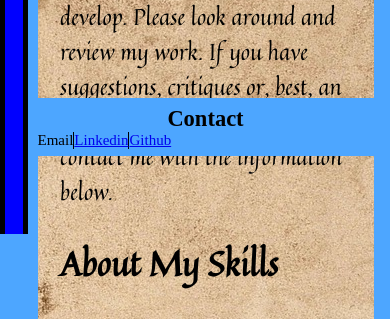
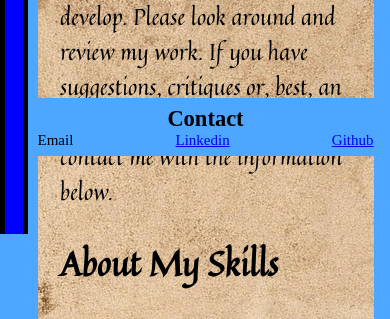
Before and after one commit to kuertzva/full-site, a Flask app: page / in a window 390 px wide; the page is wider, and only the part inside the window is pictured. Shown: the part 688-1007 px from the top of that part. Run offline with Flask 2, Linux system fonts and the light colour scheme; some libraries are stand-ins or nearby versions.

Commit message:
improved contact

```diff
--- a/static/styles.css
+++ b/static/styles.css
@@ -72,15 +72,15 @@
   }
 
   #contact ul {
-    display: table-row;
-    table-layout: auto;
+    display: inline-flex;
+    justify-content: space-between;
   }
 
   #contact li {
-    display: table-cell;
-    justify-content: center;
+    display: inline;
     height: 100%;
-    border-right: .1rem solid black;
+    border: auto;
+    padding: auto;
     width: calc(95% / n);
   }
 
```
